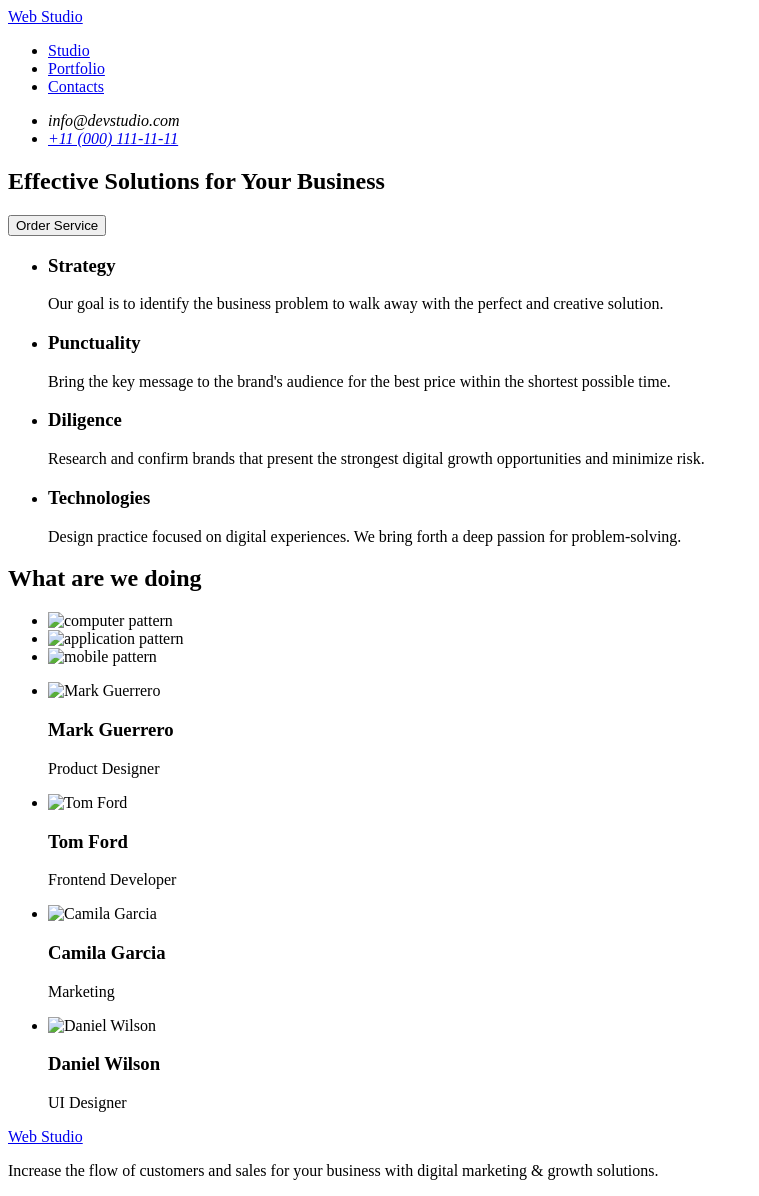
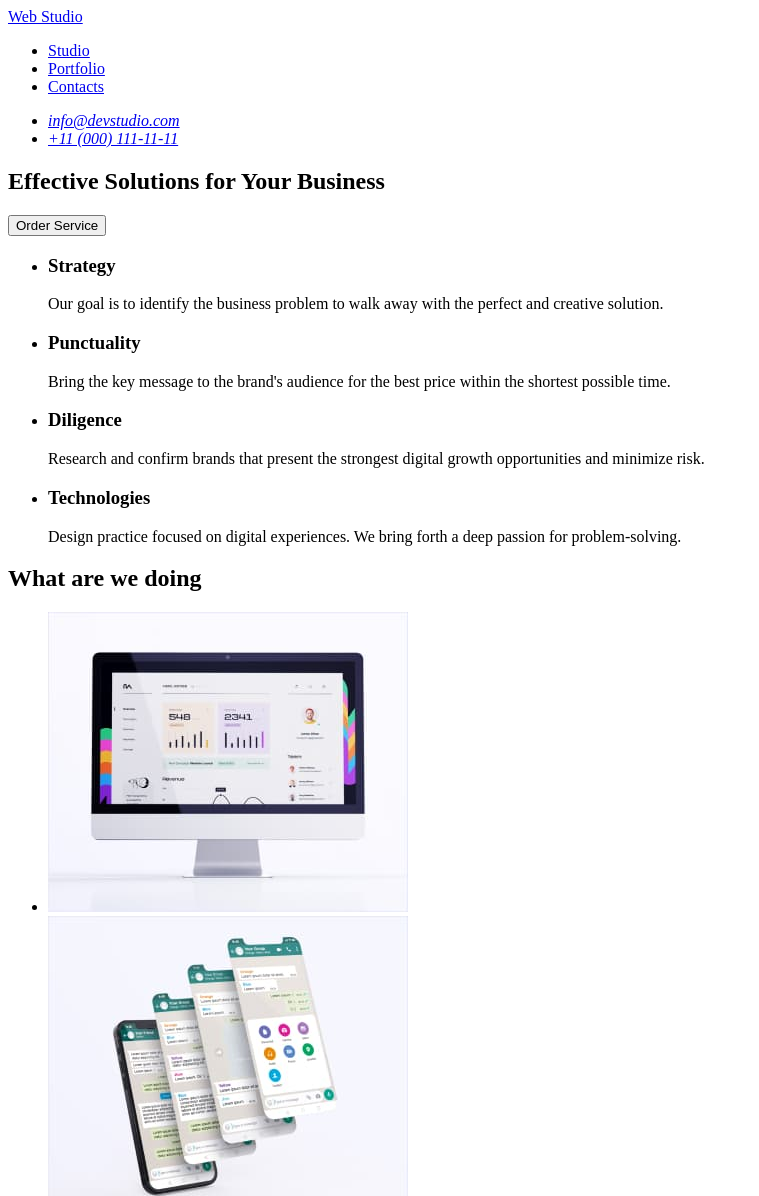
Before and after one commit to nastiona9339/goit-markup-hw-01, a plain HTML site: page index.html in a window 1280 px wide. Shown: the top 1196 px of the page, without its empty margins (0-759 px from the left). Drawn offline with Linux system fonts and the light colour scheme.

Commit message:
hw-01.add.images

```diff
--- a/index.html
+++ b/index.html
@@ -4,11 +4,11 @@
     <meta charset="UTF-8">
     <meta http-equiv="X-UA-Compatible" content="IE=edge">
     <meta name="viewport" content="width=device-width, initial-scale=1.0">
-    <title>Wev Studio</title>
+    <title>Web Studio</title>
 </head>
 
 <body>
-    <!-- header -->
+    <!-- Header -->
     <Header>
         <!-- Navigation-->
         <nav>
@@ -19,12 +19,11 @@
                 <li><a href="#">Contacts</a></li>
             </ul>
         </nav>
-       <a href="http://" target="_blank" rel="noopener noreferrer"></a>
 
        <address>
         <ul>
-            <li> <a href="mailto:"></a>info@devstudio.com</li>
-            <li> <a href="tel:+110001111111">+11 (000) 111-11-11</a></li>
+           <li><a href="mailto:info@devstudio.com">info@devstudio.com</a></li>
+            <li><a href="tel:+110001111111">+11 (000) 111-11-11</a></li>
         </ul>
     </address>
     </Header>
@@ -63,9 +62,9 @@
 <section>
 <h2>What are we doing</h2>
 <ul>
-    <li><img src="" alt="computer pattern" width=""></li>
-    <li><img src="" alt="application pattern" width=""></li>
-    <li><img src="" alt="mobile pattern" width=""></li>
+    <li><img src="./images/img_computer.jpg" alt="computer pattern" width="360" height="300"></li>
+    <li><img src="./images/img_app.jpg" alt="application pattern" width="360" height="300"></li>
+    <li><img src="./images/img_phone.jpg" alt="mobile pattern" width="360" height="300"></li>
 </ul>
 </section>
 
@@ -73,22 +72,22 @@
 <section>
 <ul>
     <li>
-        <img src="" alt="Mark Guerrero">
+        <img src="./images/mark_guerrero.jpg" alt="Mark Guerrero" width="264" height="260">
         <h3>Mark Guerrero</h3>
         <p>Product Designer</p>
     </li>
     <li>
-        <img src="" alt="Tom Ford" width="">
+        <img src="./images/tom_ford.jpg" alt="Tom Ford" width="264" height="260">
         <h3>Tom Ford</h3>
         <p>Frontend Developer</p>
     </li>
     <li>
-        <img src="" alt="Camila Garcia" width="">
+        <img src="./images/camila_garcia.jpg" alt="Camila Garcia" width="264" height="260">
         <h3>Camila Garcia</h3>
         <p>Marketing</p>
     </li>
     <li>
-        <img src="" alt="Daniel Wilson" width="">
+        <img src="./images/daniel_wilson.jpg" alt="Daniel Wilson" width="264" height="260">
         <h3>Daniel Wilson</h3>
         <p>UI Designer</p>
     </li>
```
Also changed, not shown: images/camila_garcia.jpg (added), images/daniel_wilson.jpg (added), images/img_app.jpg (added), images/img_computer.jpg (added), images/img_phone.jpg (added), images/mark_guerrero.jpg (added), images/tom_ford.jpg (added).
